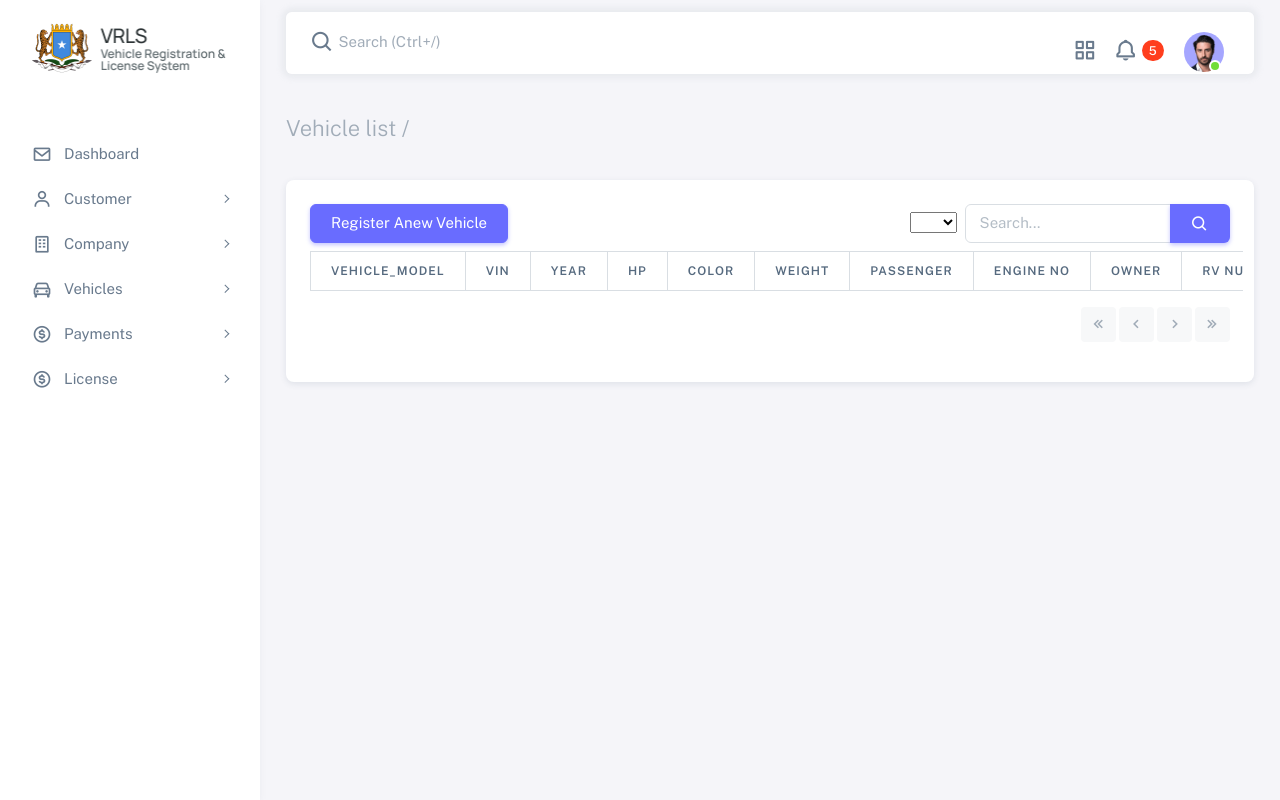
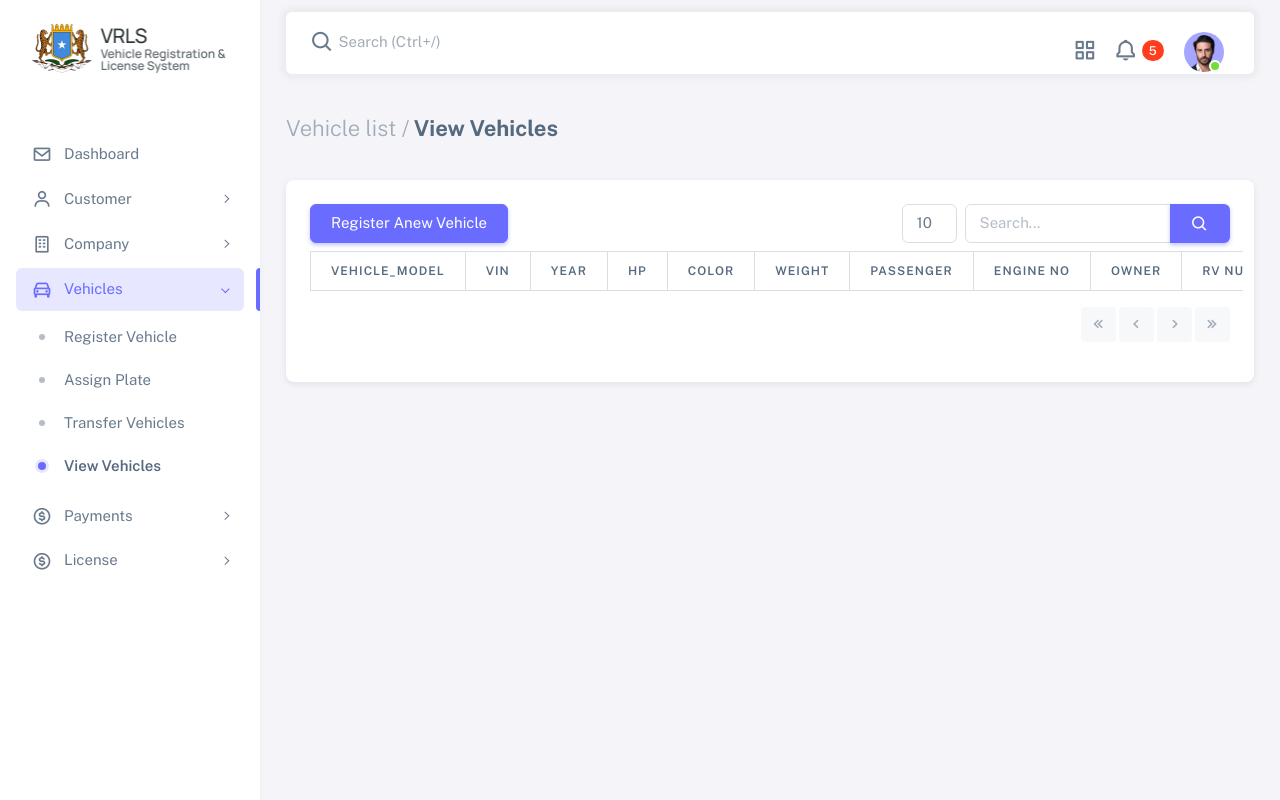
Before and after one commit to mhbaando/recepi-app-api, a Django app: page /vehicles/viewvehicle/ in a window 1280 px wide. Run offline with Django 4.2, Linux system fonts and the light colour scheme; data that the repository does not hold is empty; some libraries are stand-ins or nearby versions.

Commit message:
working on transfer

```diff
--- a/Templates/vehicles/asign_plate.html
+++ b/Templates/vehicles/asign_plate.html
@@ -1,5 +1,5 @@
 {% extends 'Base/index.html' %} {% load static %} {% block content %}
-<div class="container-xxl flex-grow-1 container-p-y">
+<div class="container-xxl  px-4">
   <h4 class="fw-bold py-3 mb-4"><span class="text-muted fw-light">Assign a New Plate /</span> {{ pageTitle }}</h4>
 
 
--- a/Templates/vehicles/veiw_vehicles.html
+++ b/Templates/vehicles/veiw_vehicles.html
@@ -130,3 +130,84 @@
 {% block scriptData %}
 <script src={% static "scripts/vehic/vehicles.js" %}></script>
 {% endblock scriptData %}
+
+
+
+
+
+
+
+
+
+
+
+<div class="container-xxl flex-grow-1 container-p-y">
+    <h4 class="fw-bold py-3 mb-4"><span class="text-muted fw-light">Transfer /</span> {{pageTitle}}</h4>
+     <!-- Basic Layout -->
+     <div class="row">
+        <div class="col-md-12 ">
+            <div class="card">
+                <div class="card-header">
+                    <h3 class="card-title">Transfer From</h3>
+                </div>
+                <div class="card-body">
+                    <div class="row">
+                        <div class="col-md-6 mb-0">
+                          <div class="mb-3">
+                              <label class="form-label">Rv ID</label>
+                              <input type="text" class="form-control" id="personal_id"  placeholder="RV ID">
+                          </div>
+                      </div>
+                        <div class="col-md-6 mb-0">
+                            <div class="mb-3">
+                                <label class="form-label">new Ownar's Name</label>
+                                <input type="text" class="form-control" id="ownar_name"  placeholder="Ownar Name">
+                            </div>
+                        </div>
+                        <div class="col-md-6 mb-0">
+                            <div class="mb-3">
+                                <label class="form-label">Mother's  Name</label>
+                                <input type="text" class="form-control" id="mother_name" disabled placeholder="Mother's Name">
+                            </div>
+                        </div>
+
+                        <div class="col-md-6 mb-0">
+                          <div class="mb-3">
+                              <label class="form-label">NeW Ownar mothers Name</label>
+                              <input type="text" class="form-control" id="ownar_name" disabled  placeholder="New Ownar Mother's Name">
+                          </div>
+                      </div>
+
+                      <div class="col-md-6 mb-0">
+                        <div class="mb-3">
+                            <label class="form-label">Personal ID</label>
+                            <input type="text" class="form-control" id="mother_name" disabled placeholder="Mother's Name">
+                        </div>
+                    </div>
+
+
+                        <div class="col-md-6 mb-0">
+                            <div class="mb-3">
+                                <label class="form-label">Personal ID</label>
+                                <input type="text" class="form-control"  disabled id="personal_id" placeholder="PersonalID">
+                            </div>
+                        </div>
+
+                        </div>
+                        <div class="col-md-12 mb-0">
+                            <div class="mb-3">
+                                <button class="btn btn-primary">Save</button>
+
+
+                            </div>
+                        </div>
+                    </div>
+
+
+
+                </div>
+            </div>
+        </div>
+
+      </div>
+</div>
--- a/Vehicles/views.py
+++ b/Vehicles/views.py
@@ -1,10 +1,13 @@
-from django.shortcuts import render
+from django.shortcuts import render,redirect
 from django.http import JsonResponse
 from django.contrib.auth.decorators import login_required
 from django.core.paginator import Paginator
-from .models import vehicle
+from .models import vehicle,plate,transfare_vehicles,model_brand,color,cylinder
 from django.views.generic.edit import CreateView
 from django.urls import reverse_lazy
+from Customers.models import countries,customer
+from django.contrib import messages
+from .forms import Vehicleform,Transferform
 
 # Create your views here.
 
@@ -12,33 +15,90 @@
 # @login_required
 
 
-class Register_create(CreateView):
-    model=vehicle
-    fields='__all__'
-    success_url=reverse_lazy('vehicles')
-    template_name='Vehicles/register_vehicle.html'
+# class Register_create(CreateView):
+#     model=vehicle
+#     fields='__all__'
+#     success_url=reverse_lazy('veiw-vehicle')
+#     template_name='Vehicles/register_vehicle.html'
+
+def register_vehicle(request):
+    form = Vehicleform()
+    if request.method == "POST":
+        form = Vehicleform(request.POST)
+        if form.is_valid():
+            form.save()
+            messages.success(request, "Vehicle was registered successfully")
+            return redirect("veiw-vehicle")
+        else:
+            messages.error(request, "error accured")
+    context = {"form": form}
+    return render(request, "Vehicles/register_vehicle.html", context)
+
 
 
 # @login_required
-def assign_aplate(request):
-    context = {"pageTitle": "Assign Aplate"}
-    return render(request, "Vehicles/asign_plate.html", context)
+# def assign_aplate(request):
+#     context = {"pageTitle": "Assign Aplate"}
+#     return render(request, "Vehicles/asign_plate.html", context)
+class Assign_create(CreateView):
+    model=plate
+    fields='__all__'
+    success_url=reverse_lazy('veiw-vehicle')
+    template_name='Vehicles/asign_plate.html'
 
 
 # @login_required
-def tranfer(request):
-    context = {"pageTitle": "Transfer Vehicle"}
+# def tranfer(request):
+#     context = {"pageTitle": "Transfer Vehicle"}
+#     return render(request, "Vehicles/transfer.html", context)
+
+
+def tranfercreate(request):
+    form = Transferform()
+    if request.method == "POST":
+        form = Transferform(request.POST)
+        if form.is_valid():
+            form.save()
+            messages.success(request, "anew transfer happened ")
+            return redirect("veiw-vehicle")
+        else:
+            messages.error(request, "error accured")
+    context = {"form": form}
     return render(request, "Vehicles/transfer.html", context)
 
-
+class Assign_create(CreateView):
+    model=plate
+    fields='__all__'
+    success_url=reverse_lazy('veiw-vehicle')
+    template_name='Vehicles/asign_plate.html'
 
 
 def view_vehicle(request):
     vehicles=vehicle.objects.all()
-    context = {"vehicles": vehicles}
-    return render(request, 'Vehicles/veiw_vehicles.html', context)
+    CheckSearchQuery = 'SearchQuery' in request.GET
+    CheckDataNumber = 'DataNumber' in request.GET
+    DataNumber = 10
+    SearchQuery = ''
+    if CheckDataNumber:
+       DataNumber = int(request.GET['DataNumber'])
+
+    if CheckSearchQuery:
+      SearchQuery = request.GET['SearchQuery']
+    else:
+         pass
 
 
+    paginator = Paginator(vehicles, DataNumber)
+
+    page_number = request.GET.get('page')
+    page_obj = paginator.get_page(page_number)
+    context = {'pageTitle': 'View Vehicles',
+         'page_obj': page_obj,
+         'SearchQuery': SearchQuery,
+         'DataNumber': DataNumber,
+         "vehicles":vehicles
+         }
+    return render(request, 'Vehicles/veiw_vehicles.html', context)
 
 
 # def view_vehicle(request):
```
Also changed, not shown: Templates/vehicles/register_vehicle.html (+7 -4 lines), Templates/vehicles/transfer.html (+12 -20 lines), Vehicles/forms.py (+6 -1 lines), Vehicles/vehicle_urls.py (+8 -4 lines).
